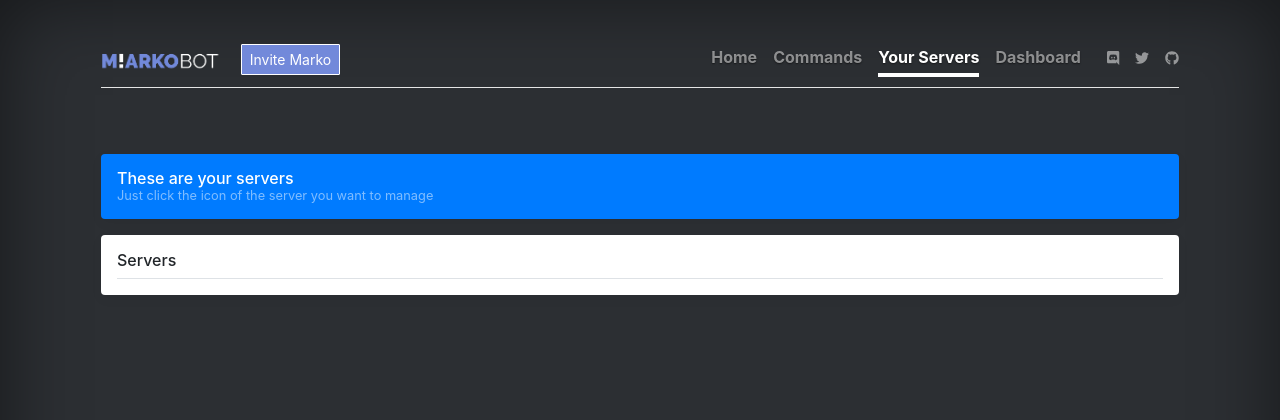
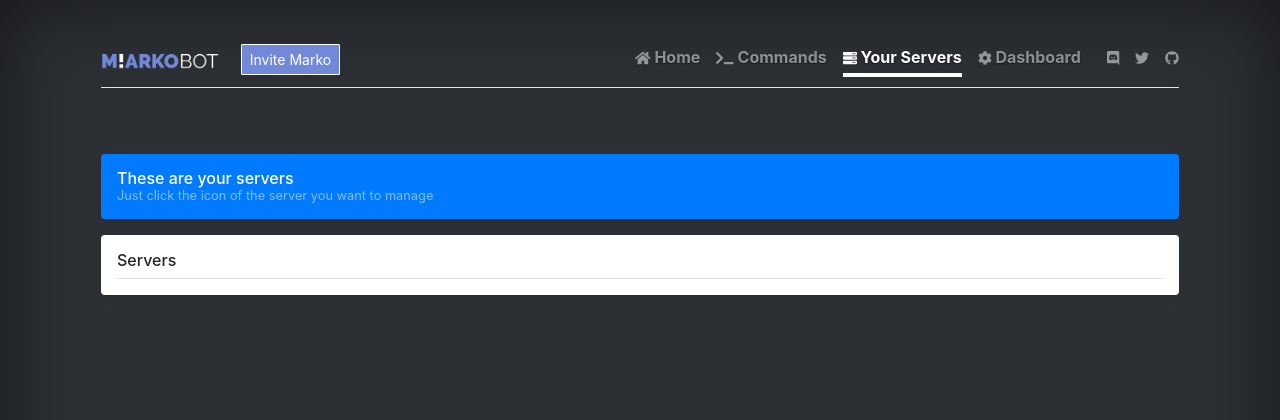
Before and after one commit to konmos/Marko, a Flask app: template web/templates/servers.html in a window 1280 px wide. Shown: the top 420 px of the page. Run offline with Flask 2, Linux system fonts and the light colour scheme; the template is opened without the code that fills it, so the values that code supplies are empty; some libraries are stand-ins or nearby versions.

Commit message:
Update nav icons

```diff
--- a/web/templates/servers.html
+++ b/web/templates/servers.html
@@ -2,10 +2,10 @@
 {% block title %}Marko - Your Servers{% endblock %}
 
 {% block navbar %}
-<a class="nav-link" href="/">Home</a>
-<a class="nav-link" href="/commands">Commands</a>
-<a class="nav-link active" href="/dashboard/servers">Your Servers</a>
-<a class="nav-link" href="/dashboard">Dashboard</a>
+<a class="nav-link" href="/"><span class="fas fa-home fa-sm"></span> Home</a>
+<a class="nav-link" href="/commands"><span class="fas fa-terminal fa-sm"></span> Commands</a>
+<a class="nav-link active" href="/dashboard/servers"><span class="fas fa-server fa-sm"></span> Your Servers</a>
+<a class="nav-link" href="/dashboard"><span class="fas fa-cog fa-sm"></span> Dashboard</a>
 {% endblock %}
 
 {% block content %}
```
Also changed, not shown: web/templates/commands.html (+4 -4 lines).
